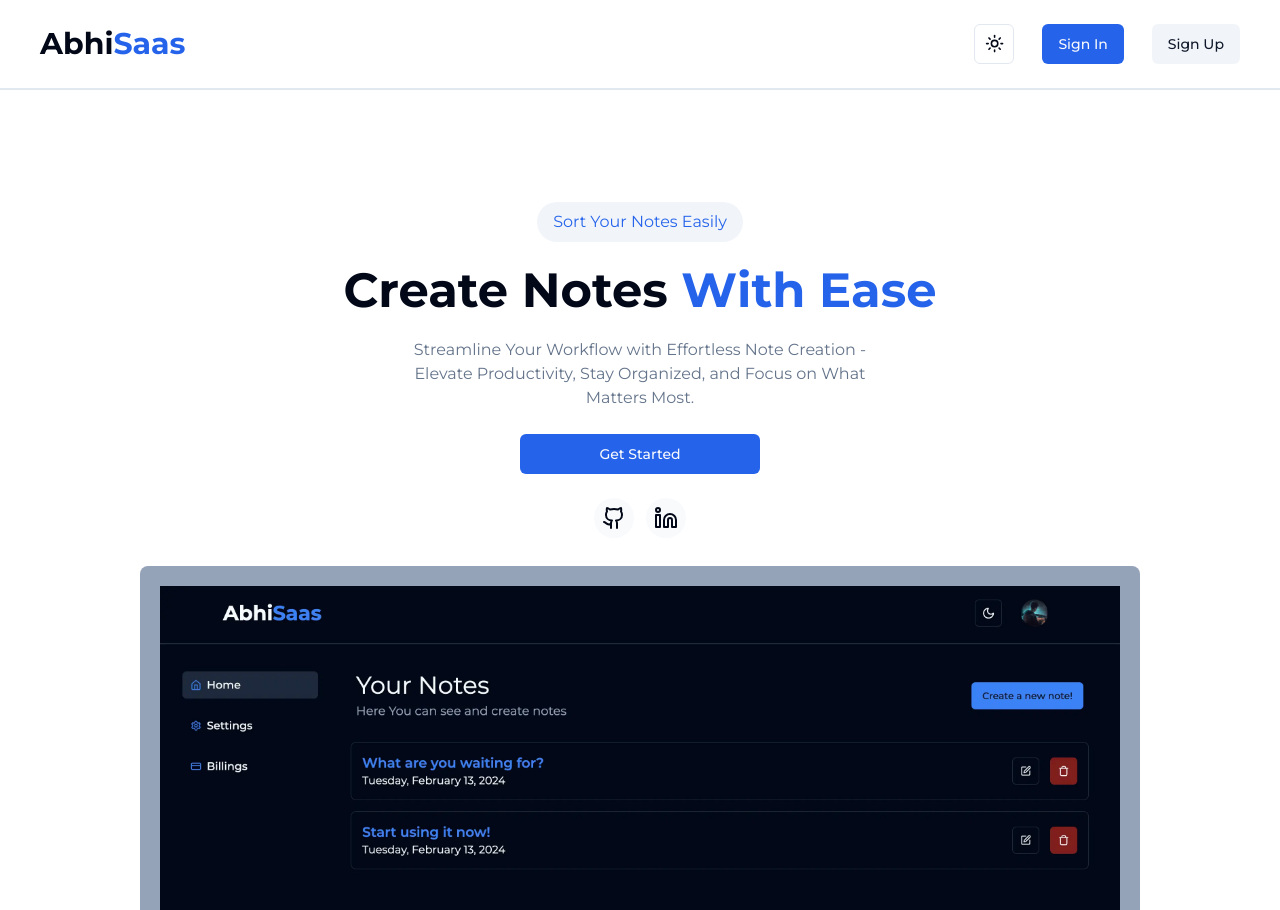
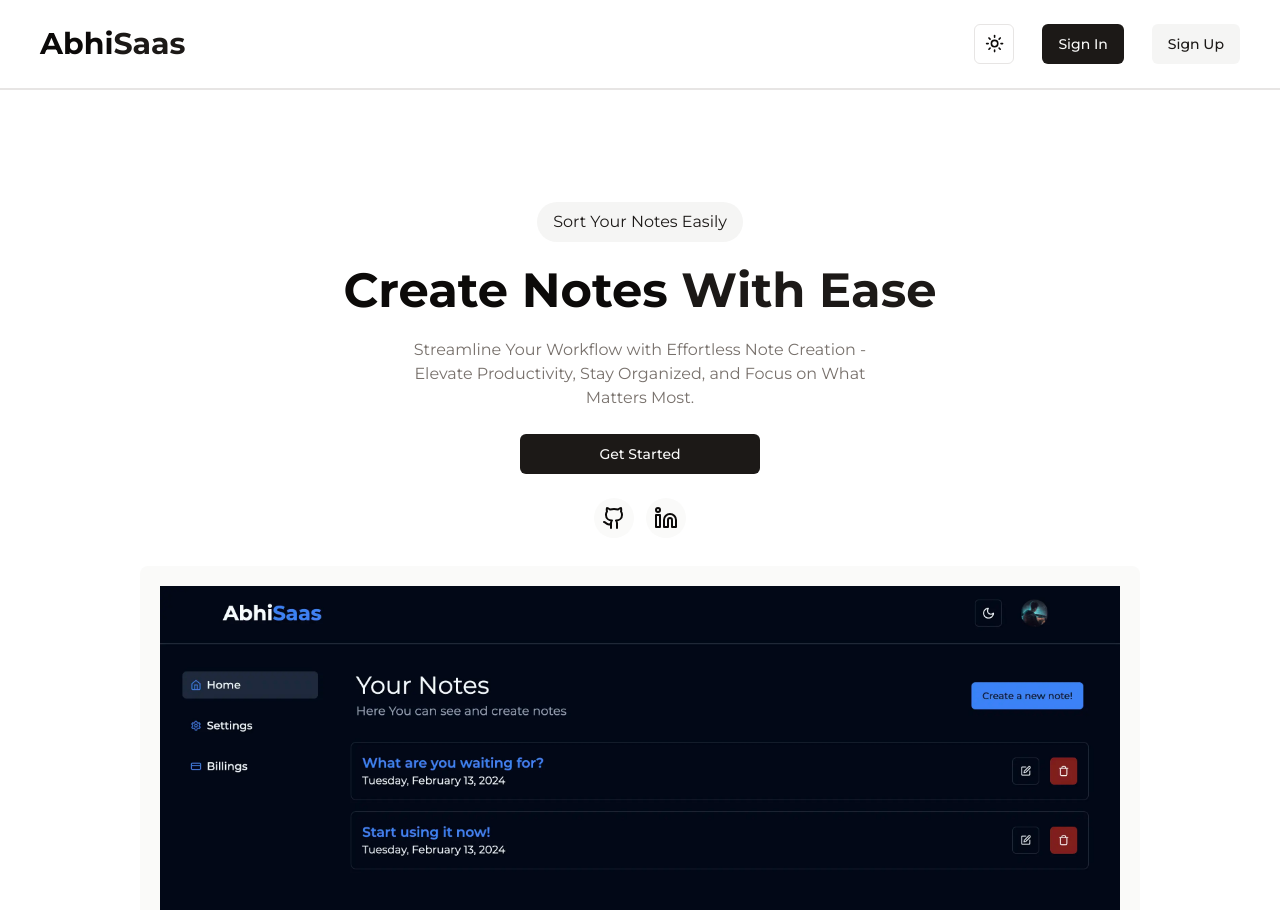
Before and after one commit to avayyyyyyy/NoteNest, a Next.js app: page / in a window 1280 px wide. Built offline with nearby package versions, Linux system fonts and the light colour scheme; no server answers; the database is empty.

Commit message:
Added Theme Optimization

```diff
--- a/app/dashboard/new/[id]/page.tsx
+++ b/app/dashboard/new/[id]/page.tsx
@@ -12,7 +12,7 @@
 import { Label } from "@/components/ui/label";
 import { Textarea } from "@/components/ui/textarea";
 import Link from "next/link";
-import { redirect, useParams } from "next/navigation";
+import { redirect } from "next/navigation";
 import React from "react";
 import { getKindeServerSession } from "@kinde-oss/kinde-auth-nextjs/server";
 import prisma from "@/app/lib/db";
@@ -40,8 +40,6 @@
   const note = await findNote(params.id, user?.id as string);
 
   const updateNote = async (formData: FormData) => {
-    "use server";
-
     const title = formData.get("title");
     const description = formData.get("description");
 
--- a/app/globals.css
+++ b/app/globals.css
@@ -549,6 +549,53 @@
 }
 
 @layer base {
+  :root {
+    --background: 0 0% 100%;
+    --foreground: 240 10% 3.9%;
+    --card: 0 0% 100%;
+    --card-foreground: 240 10% 3.9%;
+    --popover: 0 0% 100%;
+    --popover-foreground: 240 10% 3.9%;
+    --primary: 240 5.9% 10%;
+    --primary-foreground: 0 0% 98%;
+    --secondary: 240 4.8% 95.9%;
+    --secondary-foreground: 240 5.9% 10%;
+    --muted: 240 4.8% 95.9%;
+    --muted-foreground: 240 3.8% 46.1%;
+    --accent: 240 4.8% 95.9%;
+    --accent-foreground: 240 5.9% 10%;
+    --destructive: 0 84.2% 60.2%;
+    --destructive-foreground: 0 0% 98%;
+    --border: 240 5.9% 90%;
+    --input: 240 5.9% 90%;
+    --ring: 240 5.9% 10%;
+    --radius: 0.5rem;
+  }
+
+  .dark {
+    --background: 240 10% 3.9%;
+    --foreground: 0 0% 98%;
+    --card: 240 10% 3.9%;
+    --card-foreground: 0 0% 98%;
+    --popover: 240 10% 3.9%;
+    --popover-foreground: 0 0% 98%;
+    --primary: 0 0% 98%;
+    --primary-foreground: 240 5.9% 10%;
+    --secondary: 240 3.7% 15.9%;
+    --secondary-foreground: 0 0% 98%;
+    --muted: 240 3.7% 15.9%;
+    --muted-foreground: 240 5% 64.9%;
+    --accent: 240 3.7% 15.9%;
+    --accent-foreground: 0 0% 98%;
+    --destructive: 0 62.8% 30.6%;
+    --destructive-foreground: 0 0% 98%;
+    --border: 240 3.7% 15.9%;
+    --input: 240 3.7% 15.9%;
+    --ring: 240 4.9% 83.9%;
+  }
+}
+
+@layer base {
   * {
     @apply border-border;
   }
--- a/app/layout.tsx
+++ b/app/layout.tsx
@@ -44,7 +44,7 @@
   return (
     <html lang="en">
       <body
-        className={`${inter.className} ${data?.colorScheme ?? "theme-blue"}`}
+        className={`${inter.className} ${data?.colorScheme ?? "theme-stone"}`}
       >
         <ThemeProvider
           attribute="class"
--- a/app/page.tsx
+++ b/app/page.tsx
@@ -50,7 +50,7 @@
       </section>
       <div className="hidden rounded-t-lg lg:flex relative justify-center">
         <Image
-          className=" pt-5 pl-5 pr-5 bg-slate-400  rounded-t-lg absolute"
+          className=" pt-5 pl-5 pr-5 bg-primary-foreground  rounded-t-lg absolute"
           alt={"Home Page Image"}
           width={1000}
           height={1000}
```
